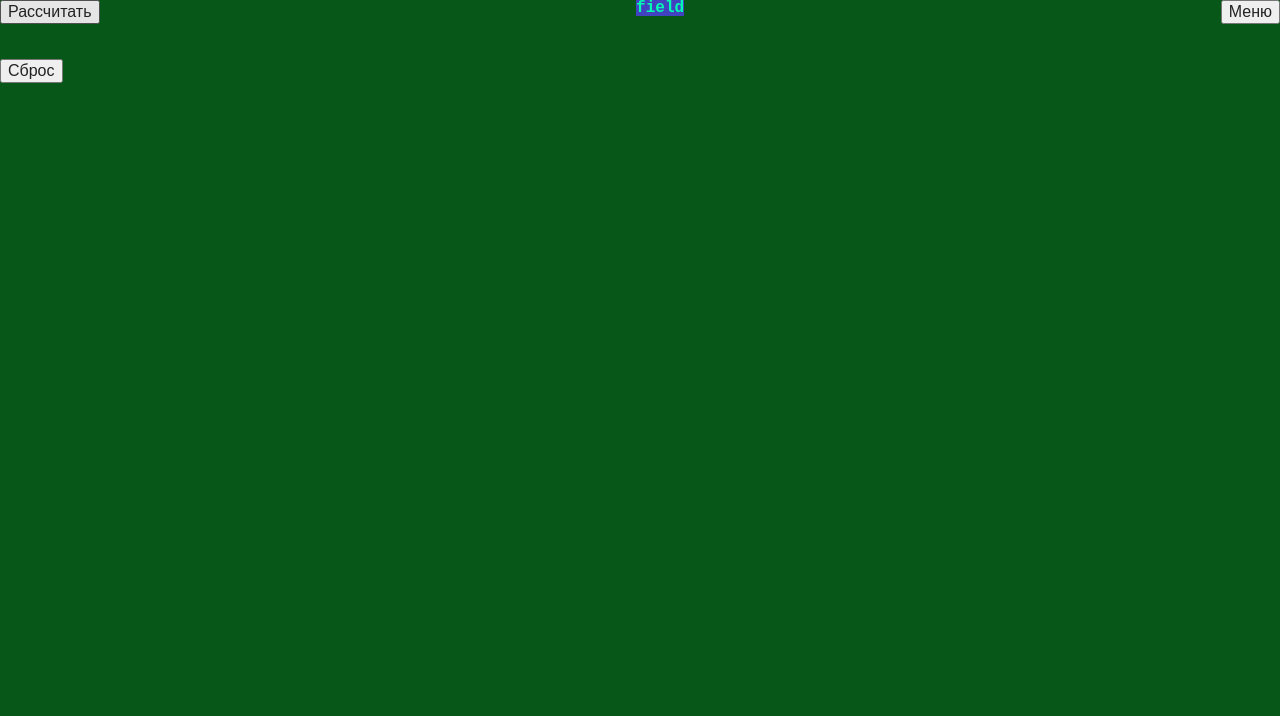
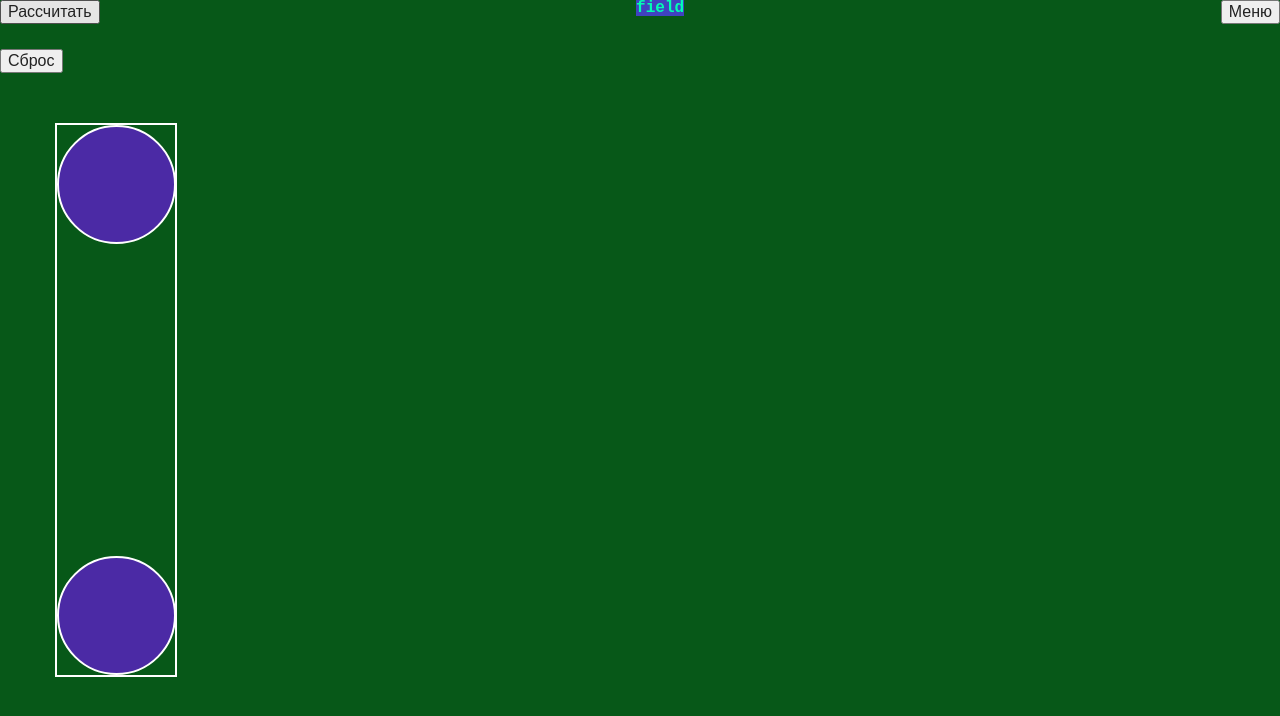
Before and after one commit to AlexSakura5577/Roulette-Calculator, a plain HTML site: page pages/track/index.html in a window 1280 px wide. Drawn offline with Linux system fonts and the light colour scheme.

Commit message:
feat: start developing track markings

```diff
--- a/pages/track/index.html
+++ b/pages/track/index.html
@@ -31,6 +31,13 @@
         </div>
     </div>
 
+<div class="wrapper">
+    <div class="track">
+        <div class="circle"></div>
+        <div class="circle"></div>
+    </div>
+</div>
+
     <script src="track.js" type="module"></script>
 </body>
 
--- a/pages/track/style.css
+++ b/pages/track/style.css
@@ -16,13 +16,38 @@ body {
     display: flex;
     width: 100%;
     justify-content: space-between;
-    position: fixed;
+    /* position: fixed; */
     top: 0;
 }
 
 .btn {
-    margin-bottom: 35px;
+    margin-bottom: 25px;
 }
+
 h1 {
     background-color: rgb(64, 66, 192);
 }
+
+.wrapper {
+    display: block;
+    border: 2px white solid;
+    width: 118px;
+    height: 550px;
+    margin: 25px 25px 25px 55px;
+}
+
+.track {
+    width: 100%;
+    height: 100%;
+    display: flex;
+    flex-direction: column;
+    justify-content: space-between;
+}
+.circle {
+    display: flex;
+    width: 115px;
+    height: 115px;
+    border-radius: 50%;
+    background-color: rgb(75, 42, 165);
+    border: 2px white solid;
+}
```
